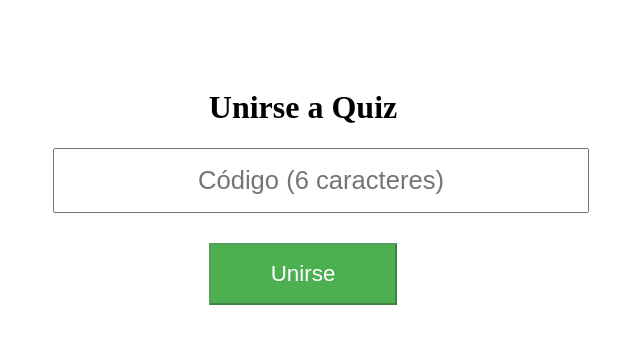
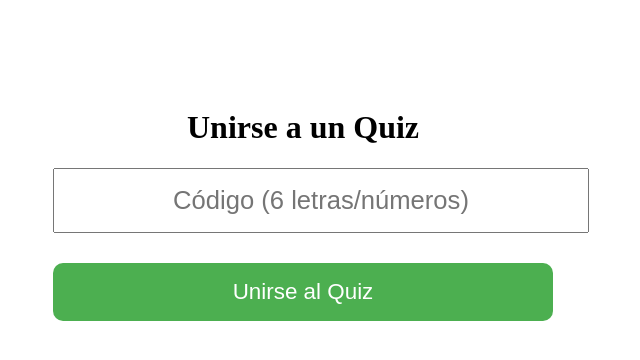
Before and after one commit to BX-SABMAINHUB/kahoot-clone, a Next.js app: page /join-quiz in a window 1280 px wide. Shown: the top 360 px of the page, without its empty margins (337-977 px from the left). Built offline with nearby package versions, Linux system fonts and the light colour scheme; no server answers; sample sign-in values are in the browser's storage.

Commit message:
Update join-quiz.js

```diff
--- a/pages/join-quiz.js
+++ b/pages/join-quiz.js
@@ -14,32 +14,20 @@ export default function JoinQuiz() {
     if (router.query.code) {
       setCode(router.query.code.toUpperCase());
     }
-  }, [router.query]);
+  }, [router.query.code]);
 
-  const joinGame = () => {
+  const join = () => {
     const gameCode = code.trim().toUpperCase();
-    if (!gameCode) return setError('Ingresa un código');
+    if (!gameCode) return setError('Código obligatorio');
 
     setLoading(true);
     setError('');
 
-    const gameRef = ref(realtimeDb, `games/${gameCode}`);
+    onValue(ref(realtimeDb, `games/${gameCode}`), (snap) => {
+      const game = snap.val();
+      if (!game) return setError('Código inválido'), setLoading(false);
+      if (game.started) return setError('El quiz ya empezó'), setLoading(false);
 
-    onValue(gameRef, (snap) => {
-      const game = snap.val();
-      if (!game) {
-        setError('Código inválido');
-        setLoading(false);
-        return;
-      }
-
-      if (game.started) {
-        setError('El quiz ya comenzó');
-        setLoading(false);
-        return;
-      }
-
-      // Unirse
       update(ref(realtimeDb, `games/${gameCode}/players/${auth.currentUser.uid}`), {
         uid: auth.currentUser.uid,
         email: auth.currentUser.email,
@@ -47,7 +35,6 @@ export default function JoinQuiz() {
         answered: false,
         joinedAt: Date.now()
       }).then(() => {
-        // Redirigir al juego
         router.push(`/play/${gameCode}`);
       }).catch(err => {
         setError('Error al unirse: ' + err.message);
@@ -57,12 +44,12 @@ export default function JoinQuiz() {
   };
 
   return (
-    <div style={{ padding: '60px 20px', maxWidth: '500px', margin: '0 auto', textAlign: 'center' }}>
-      <h1>Unirse a Quiz</h1>
+    <div style={{ padding: '80px 20px', maxWidth: '500px', margin: '0 auto', textAlign: 'center' }}>
+      <h1>Unirse a un Quiz</h1>
 
       <input
         type="text"
-        placeholder="Código (6 caracteres)"
+        placeholder="Código (6 letras/números)"
         value={code}
         onChange={e => setCode(e.target.value.toUpperCase())}
         maxLength={6}
@@ -70,14 +57,23 @@ export default function JoinQuiz() {
       />
 
       <button
-        onClick={joinGame}
+        onClick={join}
         disabled={loading || !code.trim()}
-        style={{ padding: '16px 60px', fontSize: '1.4rem', background: loading ? '#aaa' : '#4CAF50', color: 'white' }}
+        style={{
+          width: '100%',
+          padding: '16px',
+          fontSize: '1.4rem',
+          background: loading ? '#aaa' : '#4CAF50',
+          color: 'white',
+          border: 'none',
+          borderRadius: '10px',
+          cursor: loading ? 'not-allowed' : 'pointer'
+        }}
       >
-        {loading ? 'Uniéndose...' : 'Unirse'}
+        {loading ? 'Uniéndose...' : 'Unirse al Quiz'}
       </button>
 
-      {error && <p style={{ color: 'red', marginTop: '20px' }}>{error}</p>}
+      {error && <p style={{ color: 'red', marginTop: '20px', fontWeight: 'bold' }}>{error}</p>}
     </div>
   );
 }
```
